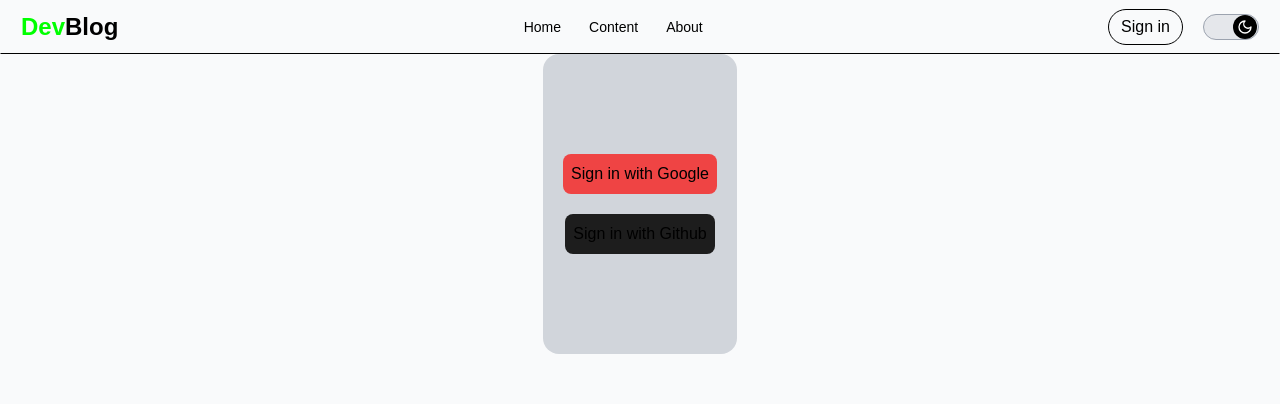
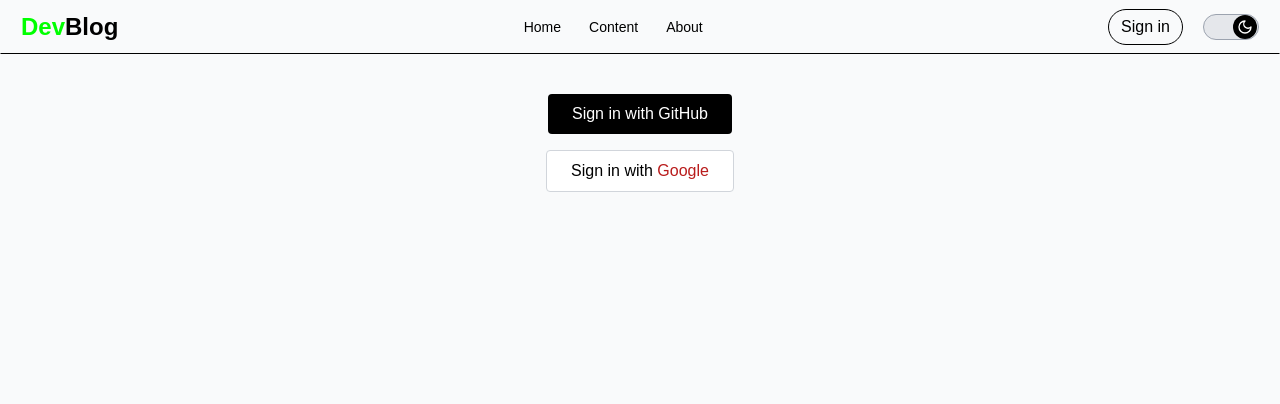
Before and after one commit to dizzyF2/blog-next-app, a Next.js app: page /Login in a window 1280 px wide. Shown: the top 404 px of the page. Built offline with nearby package versions, Linux system fonts and the light colour scheme; no server answers; the database is empty.

Commit message:
edit: edit login page style

```diff
--- a/src/app/(auth)/Login/page.tsx
+++ b/src/app/(auth)/Login/page.tsx
@@ -16,13 +16,30 @@
         redirect("/")
     }
     return (
-        <div>
+        <div className="flex flex-col items-center justify-center  gap-4 mt-10">
+            <button
+                onClick={() => signIn('github')}
+                className="bg-black text-white px-6 py-2 rounded hover:bg-gray-800 transition"
+            >
+                Sign in with GitHub
+            </button>
+            <button
+                onClick={() => signIn('google')}
+                className="bg-white text-black border border-gray-300 px-6 py-2 rounded hover:bg-gray-100 transition"
+            >
+                Sign in with <span className='text-red-700'>Google</span>
+            </button>
+        </div>
+    )
+}
+
+export default Login
+
+/*
+<div>
             <div className='flex flex-col items-center justify-center gap-5 h-[300px] p-5 bg-gray-300 rounded-2xl'>
                 <button className='p-2 rounded-lg text=white bg-red-500' onClick={()=> signIn("google")}>Sign in with Google</button>
                 <button className='p-2 rounded-lg text=white bg-[#1d1d1d]' onClick={()=>signIn('github')}>Sign in with Github</button>
             </div>
         </div>
-    )
-}
-
-export default Login
+*/
--- a/src/app/components/Card.tsx
+++ b/src/app/components/Card.tsx
@@ -20,7 +20,7 @@
                     src={item.img}
                     alt={"Post Image"}
                     fill
-                    className="object-contain" // Change from object-cover to object-contain
+                    className="object-contain"
                 />
             </div>
             }
@@ -35,9 +35,10 @@
                         {item.title}
                     </h1>
                 </Link>
-                <p className="text-[13px] font-light text-gray-600 dark:text-gray-400">
-                    {item.desc.substring(0, 50)}
-                </p>
+                <div
+                    className="text-[13px] font-light text-gray-600 dark:text-gray-400"
+                    dangerouslySetInnerHTML={{ __html: item?.desc.substring(0,60) }}
+                />
                 <Link href={`/posts/${item.slug}`} className="border-b border-solid border-[crimson] w-max p-[2px_0px] ">Read More</Link>
             </div>
         </div>
```
Also changed, not shown: src/app/(pages)/write/page.tsx (+0 -78 lines), src/app/components/Categories.tsx (indentation only).
